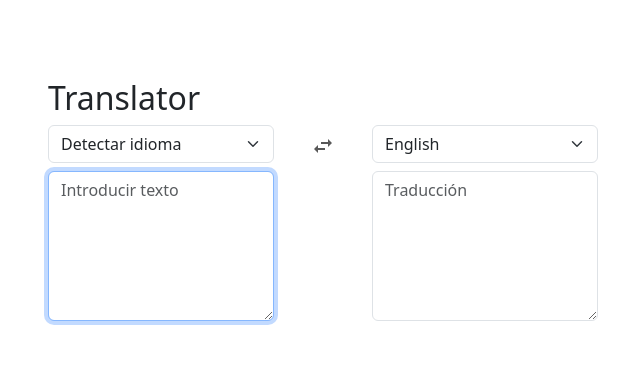
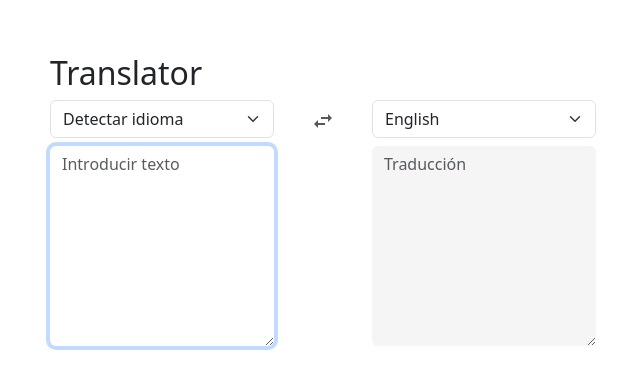
Before and after one commit to emmanuel-cruz-dev/translator, a React (Vite) app: page / in a window 1280 px wide. Shown: the part 200-588 px from the top of the page, without its empty margins (317-957 px from the left). Built offline with nearby package versions, Linux system fonts and the light colour scheme.

Commit message:
estilos condicionales en TextArea

```diff
--- a/src/components/TextArea.tsx
+++ b/src/components/TextArea.tsx
@@ -10,6 +10,8 @@ interface Props {
   value: string;
 }
 
+const commonStyles = { border: 0, height: "200px" };
+
 export const TextArea: FC<Props> = ({
   type,
   placeholder,
@@ -17,12 +19,17 @@ export const TextArea: FC<Props> = ({
   value,
   onChange,
 }) => {
+  const styles =
+    type === SectionType.From
+      ? commonStyles
+      : { ...commonStyles, backgroundColor: "#f5f5f5" };
+
   return (
     <Form.Control
       autoFocus={type === SectionType.From}
       as="textarea"
       placeholder={placeholder}
-      style={{ height: "150px" }}
+      style={styles}
     />
   );
 };
```
